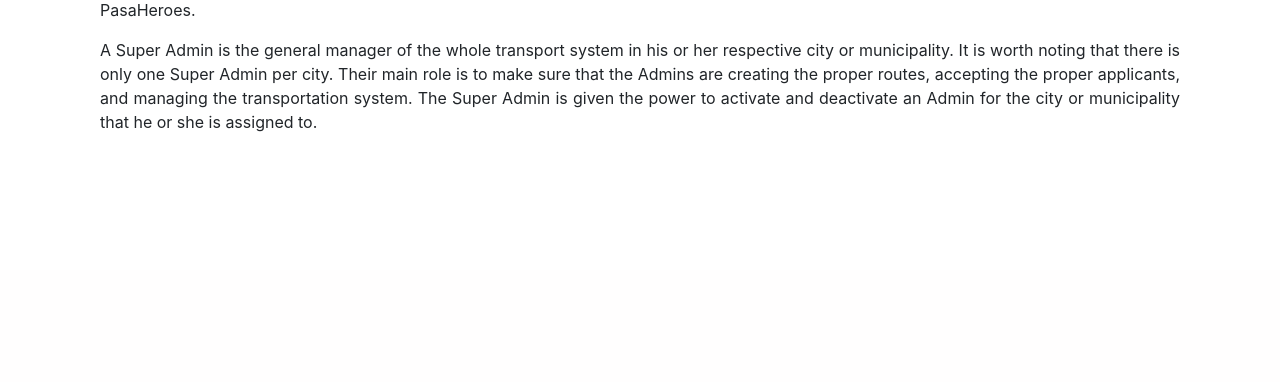
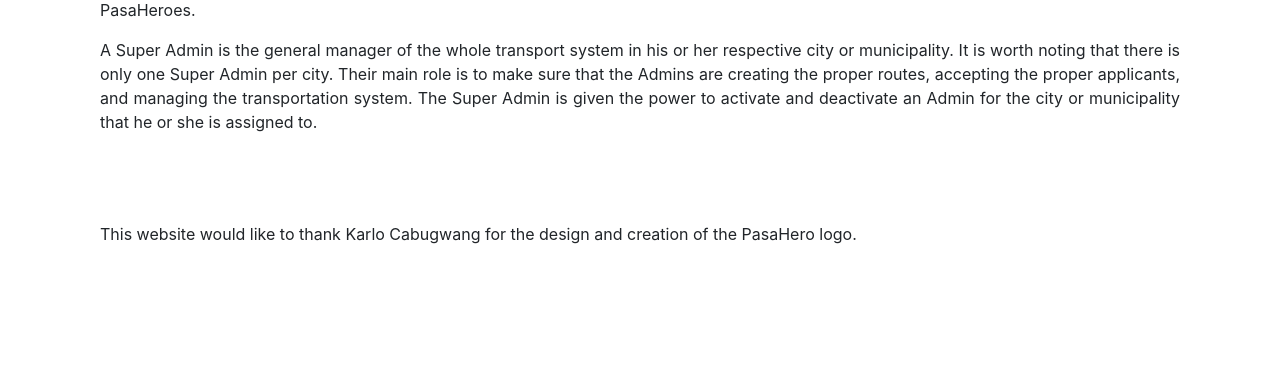
Before and after one commit to thisLexic/anti-covid, a Django app: page /about/ in a window 1280 px wide. Shown: the part 900-1282 px from the top of the page. Before the commit the page ends 1032 px from the top, so only its background shows below. Run offline with Django 3.2, Linux system fonts and the light colour scheme; some libraries are stand-ins or nearby versions.

Commit message:
added karlo cabugwang thanks for creating the pasahero logo

```diff
--- a/pasahero/templates/about.html
+++ b/pasahero/templates/about.html
@@ -41,5 +41,9 @@ About Page
 	<p align="justify">
 		A Super Admin is the general manager of the whole transport system in his or her respective city or municipality. It is worth noting that there is only one Super Admin per city. Their main role is to make sure that the Admins are creating the proper routes, accepting the proper applicants, and managing the transportation system. The Super Admin is given the power to activate and deactivate an Admin for the city or municipality that he or she is assigned to.
 	</p>
+	<br><br><br>
+	<p align="justify">
+		This website would like to thank Karlo Cabugwang for the design and creation of the PasaHero logo.
+	</p>
 </div>
 {% endblock %}
```
Also changed, not shown: pasahero/db.sqlite3.
